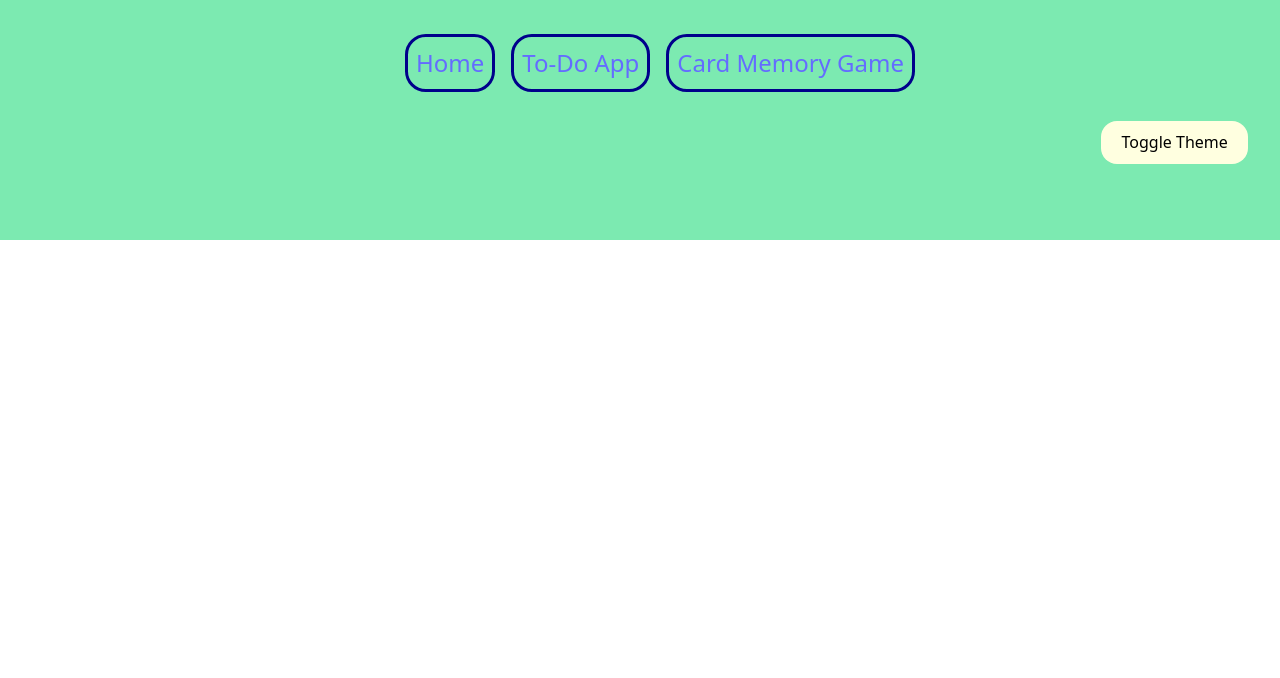
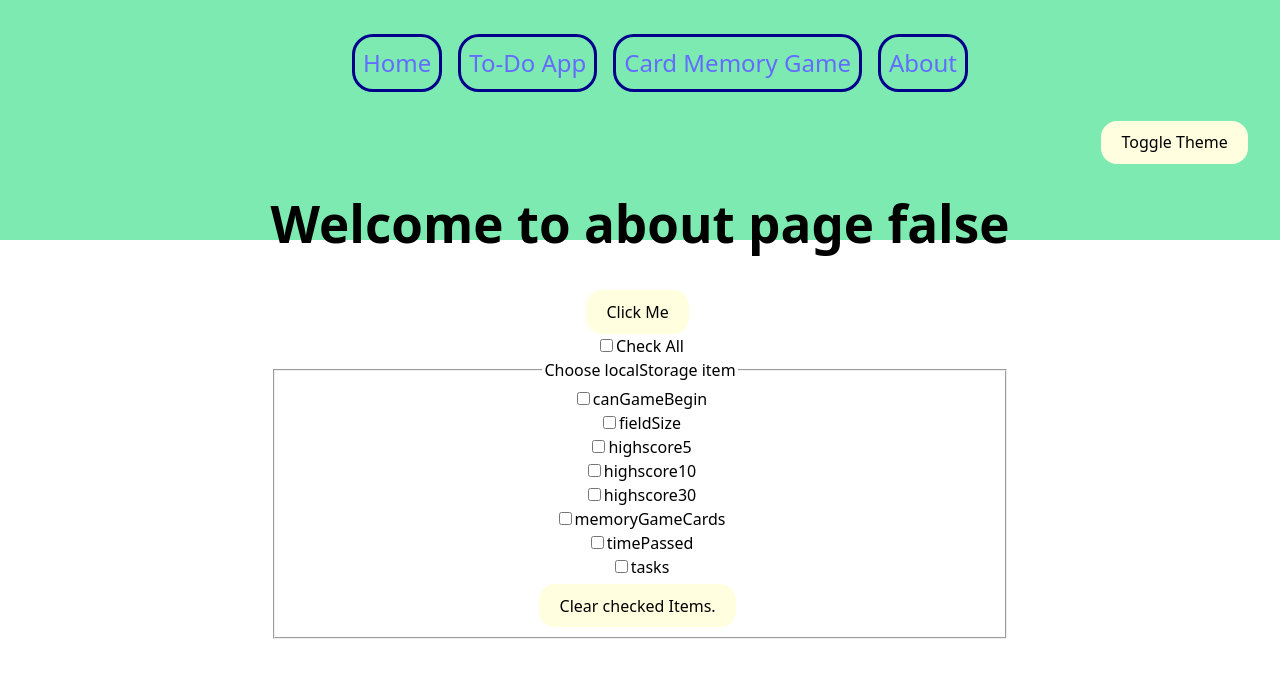
Before and after one commit to kristaps-m/vite-js-project, a React (Vite) app: page /About in a window 1280 px wide. Shown: the top 678 px of the page. Built offline with nearby package versions, Linux system fonts and the light colour scheme.

Commit message:
update. Add about page!

```diff
--- a/src/App.tsx
+++ b/src/App.tsx
@@ -5,6 +5,7 @@ import Home from "./components/Home";
 import Navbar from "./components/Navbar";
 import { useTheme } from "./theme/ThemeContext";
 import CardMemoryGame from "./components/CardMemoryGame/CardMemoryGame";
+import About from "./components/About";
 
 function App() {
   const { theme } = useTheme();
@@ -18,6 +19,7 @@ function App() {
             <Route path="/" element={<Home />} />
             <Route path="/ToDoApp" element={<ToDoApp />} />
             <Route path="/CardMemoryGame" element={<CardMemoryGame />}></Route>
+            <Route path="/About" element={<About />}></Route>
           </Routes>
         </div>
       </Router>
--- /dev/null
+++ b/src/components/About.tsx
@@ -0,0 +1,103 @@
+import { useState } from "react";
+import {
+  CAN_GAME_BEGIN_STR,
+  CARD_GAME_LEVELS,
+  FIELD_SIZE_STR,
+  HIGHSCORE_STR,
+  MEMO_GAME_CARDS_STR,
+  TASKS_STR,
+  TIME_PASSED_STR,
+} from "../constants";
+import { useCardGame } from "./TestGlobalThing";
+
+interface ILocalItem {
+  localItem: string;
+  toDelete: boolean;
+}
+
+const About = () => {
+  const { themeTest, toggleOpenAndGuessCells } = useCardGame();
+  const [localDBitems, setLocalDBitems] = useState<ILocalItem[]>([
+    { localItem: CAN_GAME_BEGIN_STR, toDelete: false },
+    { localItem: FIELD_SIZE_STR, toDelete: false },
+    { localItem: HIGHSCORE_STR + CARD_GAME_LEVELS.easy, toDelete: false },
+    { localItem: HIGHSCORE_STR + CARD_GAME_LEVELS.medium, toDelete: false },
+    { localItem: HIGHSCORE_STR + CARD_GAME_LEVELS.hard, toDelete: false },
+    { localItem: MEMO_GAME_CARDS_STR, toDelete: false },
+    { localItem: TIME_PASSED_STR, toDelete: false },
+    { localItem: TASKS_STR, toDelete: false },
+  ]);
+
+  function handleSubmit() {
+    const areYouSure = confirm("Are you sure?");
+    if (areYouSure) {
+      // Remove items marked for deletion from localStorage
+      localDBitems.forEach((item) => {
+        if (item.toDelete) {
+          localStorage.removeItem(item.localItem);
+        }
+      });
+
+      console.log("Remaining items:", localDBitems);
+    }
+  }
+
+  function handleCheckBoxChange(e: React.ChangeEvent<HTMLInputElement>) {
+    const { name, checked } = e.target; // Extract values properly
+    setLocalDBitems((prevItems) =>
+      prevItems.map((item) => (item.localItem === name ? { ...item, toDelete: checked } : item))
+    );
+  }
+
+  const handleCheckAllItems = () => {
+    setLocalDBitems((prevItems) =>
+      prevItems.map((x) => ({
+        ...x,
+        toDelete: x.toDelete === true ? false : true,
+      }))
+    );
+  };
+
+  return (
+    <>
+      <h1>Welcome to about page {`${themeTest}`}</h1>
+      <button onClick={toggleOpenAndGuessCells}>Click Me</button>
+      <br />
+      <form
+        onSubmit={(e) => {
+          e.preventDefault(); // Prevent page reload
+          handleSubmit();
+        }}
+      >
+        <label>
+          <input type="checkbox" onClick={handleCheckAllItems} />
+          Check All
+        </label>
+        <fieldset>
+          <legend>Choose localStorage item</legend>
+          {localDBitems.map((li, i) => {
+            return (
+              <div key={i}>
+                <label>
+                  <input
+                    type="checkbox"
+                    id={li.localItem}
+                    name={li.localItem}
+                    checked={li.toDelete}
+                    onChange={handleCheckBoxChange}
+                  />
+                  {li.localItem}
+                </label>
+              </div>
+            );
+          })}
+          <div>
+            <button type="submit">Clear checked Items.</button>
+          </div>
+        </fieldset>
+      </form>
+    </>
+  );
+};
+
+export default About;
--- a/src/components/CardMemoryGame/CardMemoryHelperFunctions.ts
+++ b/src/components/CardMemoryGame/CardMemoryHelperFunctions.ts
@@ -30,7 +30,7 @@ export function isGameWon(l: IGameDiv[][], size: number) {
   return size * size - subtractIfOdd === openedAndGuessedCount;
 }
 
-export function handleSomethingWithList(
+export function handleClickMemoryGameCell(
   l: IGameDiv[][],
   setRealGameFieldBackEnd: Dispatch<SetStateAction<IGameDiv[][]>>,
   id: string,
--- a/src/components/CardMemoryGame/GameDiv.ts
+++ b/src/components/CardMemoryGame/GameDiv.ts
@@ -1,4 +1,5 @@
 import { IGameDiv } from "../../interfaces/IGameDiv";
+import { useCardGame } from "../TestGlobalThing";
 
 export class GameDiv implements IGameDiv {
   constructor(theValue: number = 0, isOpened: boolean = false, isGuessed: boolean = false) {
@@ -20,6 +21,8 @@ export class GameDiv implements IGameDiv {
 // ];
 export const gameFieldBackEnd = (n: number) => generateField(n);
 export function generateField(size: number) {
+  // const { themeTest } = useCardGame();
+
   const gameField: IGameDiv[][] = [];
   let startingValue = 1;
   const openAndGuessCellsForTesting = false;
--- a/src/components/CardMemoryGame/GameField.tsx
+++ b/src/components/CardMemoryGame/GameField.tsx
@@ -2,7 +2,7 @@ import "../../App.css";
 import { Dispatch, SetStateAction } from "react";
 import { IGameDiv } from "../../interfaces/IGameDiv";
 import { IClickedCell } from "../../interfaces/IClickedCell";
-import { handleSomethingWithList } from "./CardMemoryHelperFunctions";
+import { handleClickMemoryGameCell } from "./CardMemoryHelperFunctions";
 
 function GameField(
   size: number,
@@ -42,7 +42,7 @@ function GameField(
           className="memoGameDiv"
           key={`${theHeight}-${theWidth}`}
           onClick={() => {
-            handleSomethingWithList(
+            handleClickMemoryGameCell(
               fieldList,
               setRealGameFieldBackEnd,
               `${theHeight}-${theWidth}`,
--- a/src/components/Navbar.tsx
+++ b/src/components/Navbar.tsx
@@ -17,6 +17,9 @@ function Navbar() {
         <li>
           <Link to="/CardMemoryGame">Card Memory Game</Link>
         </li>
+        <li>
+          <Link to="/About">About</Link>
+        </li>
       </ul>
 
       <button style={{ position: "absolute", right: 0, marginRight: "2rem" }} onClick={toggleTheme}>
--- /dev/null
+++ b/src/components/TestGlobalThing.tsx
@@ -0,0 +1,58 @@
+import { createContext, useContext, useState, useEffect } from "react";
+
+const CardGameContext = createContext({ themeTest: "false", toggleOpenAndGuessCells: () => {} });
+
+export const CardGameProvider = ({ children }: { children: React.ReactNode }) => {
+  const [themeTest, setTheme] = useState(() => {
+    const getLocalStorage = localStorage.getItem("openAndGuessCellsForTesting");
+    return getLocalStorage ? getLocalStorage : "false";
+  });
+
+  useEffect(() => {
+    localStorage.setItem("openAndGuessCellsForTesting", themeTest);
+    // document.body.className = themeTest;
+  }, [themeTest]);
+
+  const toggleOpenAndGuessCells = () => {
+    console.log(themeTest);
+    setTheme((prev) => (prev === "false" ? "true" : "false"));
+  };
+
+  return (
+    <CardGameContext.Provider value={{ themeTest, toggleOpenAndGuessCells }}>
+      {children}
+    </CardGameContext.Provider>
+  );
+};
+
+export const useCardGame = () => useContext(CardGameContext);
+
+// import { createContext, useContext, useState, useEffect } from "react";
+
+// const CardGameContext = createContext({
+//   openAndGuessCellsForTesting: `${false}`,
+//   toggleTheme: () => {},
+// });
+
+// export const TestGlobalThing = ({ children }: { children: React.ReactNode }) => {
+//   const [openAndGuessCellsForTesting, setopenAndGuessCellsForTesting] = useState(() => {
+//     return localStorage.getItem("openAndGuessCellsForTesting") || "";
+//   });
+
+//   useEffect(() => {
+//     localStorage.setItem("openAndGuessCellsForTesting", `${openAndGuessCellsForTesting}`);
+//   }, [openAndGuessCellsForTesting]);
+
+//   const toggleOpenAndGuessCellsForTesting = () =>
+//     setopenAndGuessCellsForTesting((prev) => (prev === `${false}` ? `${true}` : `${false}`));
+
+//   return (
+//     <CardGameContext.Provider
+//       value={{(`${openAndGuessCellsForTesting}`, toggleOpenAndGuessCellsForTesting)}}
+//     >
+//       {children}
+//     </CardGameContext.Provider>
+//   );
+// };
+
+// export const CardGameToggle = () => useContext(CardGameContext);
--- a/src/components/ToDoApp/DoDoApp.tsx
+++ b/src/components/ToDoApp/DoDoApp.tsx
@@ -1,14 +1,15 @@
 import { useEffect, useState } from "react";
 import TaskList from "./TaskList";
 import { IToDo } from "../../interfaces/IToDo";
+import { TASKS_STR } from "../../constants";
 
 function ToDoApp() {
   const [tasks, setTasks] = useState<IToDo[]>(() => {
-    const savedTasks = localStorage.getItem("tasks");
+    const savedTasks = localStorage.getItem(TASKS_STR);
     return savedTasks ? JSON.parse(savedTasks) : []; // Ensure it's an array
   });
   useEffect(() => {
-    localStorage.setItem("tasks", JSON.stringify(tasks));
+    localStorage.setItem(TASKS_STR, JSON.stringify(tasks));
   }, [tasks]);
 
   function handleAdd(j: string | undefined) {
--- /dev/null
+++ b/src/constants.ts
@@ -0,0 +1,7 @@
+export const MEMO_GAME_CARDS_STR = "memoryGameCards";
+export const CAN_GAME_BEGIN_STR = "canGameBegin";
+export const TIME_PASSED_STR = "timePassed";
+export const FIELD_SIZE_STR = "fieldSize";
+export const HIGHSCORE_STR = "highscore";
+export const TASKS_STR = "tasks";
+export const CARD_GAME_LEVELS = { easy: 5, medium: 10, hard: 30 };
--- a/src/interfaces/IFieldSize.ts
+++ /dev/null
@@ -1,3 +0,0 @@
-export interface IFieldSize {
-  sideLen: number;
-}
--- a/src/main.tsx
+++ b/src/main.tsx
@@ -5,12 +5,15 @@ import App from "./App.tsx";
 import { DndProvider } from "react-dnd";
 import { HTML5Backend } from "react-dnd-html5-backend";
 import { ThemeProvider } from "./theme/ThemeContext";
+import { CardGameProvider } from "./components/TestGlobalThing.tsx";
 
 createRoot(document.getElementById("root")!).render(
   <StrictMode>
     <DndProvider backend={HTML5Backend}>
       <ThemeProvider>
-        <App />
+        <CardGameProvider>
+          <App />
+        </CardGameProvider>
       </ThemeProvider>
     </DndProvider>
   </StrictMode>
```
Also changed, not shown: src/components/CardMemoryGame/CardMemoryGame.tsx (+22 -17 lines).
